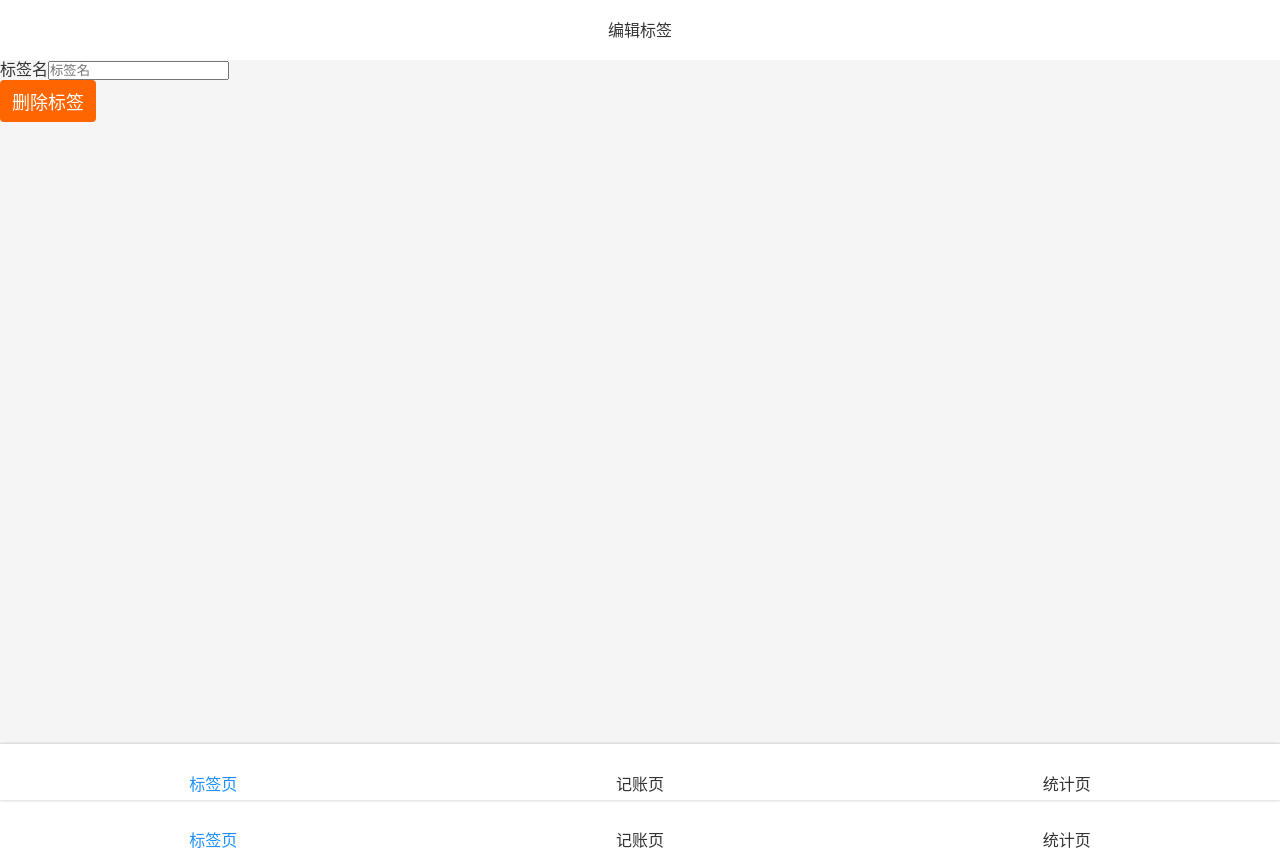
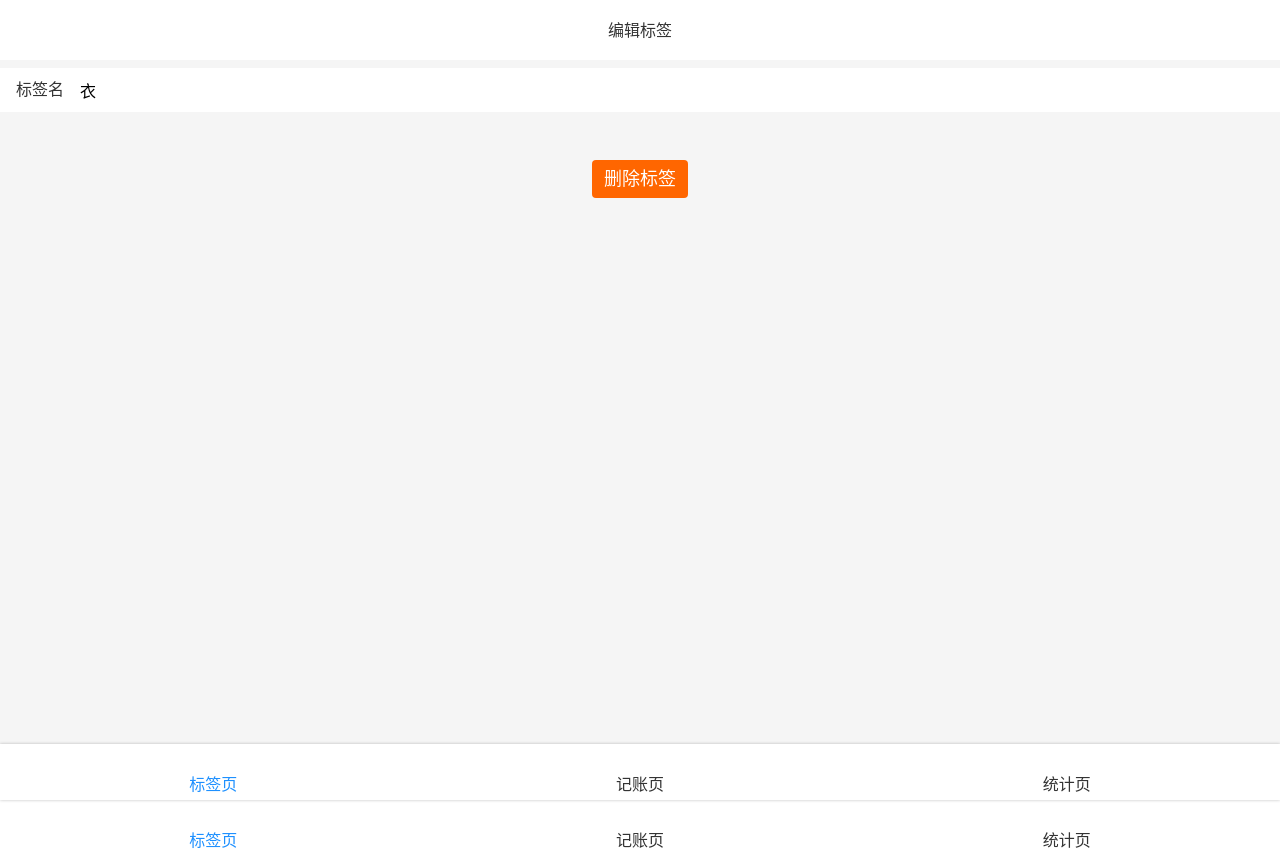
Before and after one commit to YoungDriverOfTech/bookKeeping-react-source, a React app: page /#/tags/1 in a window 1280 px wide. Built offline with nearby package versions, Linux system fonts and the light colour scheme.

Commit message:
编辑 tag 名

```diff
--- /dev/null
+++ b/src/components/Center.tsx
@@ -0,0 +1,10 @@
+import styled from 'styled-components';
+
+const Center = styled.div`
+  display:flex;
+  justify-content: center;
+  align-items: center;
+  flex-direction: column;
+`;
+
+export {Center};
--- a/src/components/Input.tsx
+++ b/src/components/Input.tsx
@@ -8,7 +8,7 @@ const Label = styled.label`
     > input {
       display:block;
       width: 100%;
-      height: 72px;
+      height: 44px;
       background: none;
       border: none;
     }
--- /dev/null
+++ b/src/components/Space.tsx
@@ -0,0 +1,7 @@
+import styled from 'styled-components';
+
+const Space = styled.div`
+  height: 16px;
+`;
+
+export {Space};
--- a/src/index.scss
+++ b/src/index.scss
@@ -24,8 +24,8 @@ body{
   line-height: 1.2;
   background: #f5f5f5;
 }
-button{
-  font-family: inherit;
+button, input {
+  font: inherit;
 }
 :focus{
   outline: none;
--- a/src/useTags.tsx
+++ b/src/useTags.tsx
@@ -11,7 +11,26 @@ const defaultTags = [
 const useTags = () => {
   const [tags, setTags] = useState<{ id: number; name: string }[]>(defaultTags);
   const findTag = (id: number) => tags.filter(tag => tag.id === id)[0];
-  return {tags, setTags, findTag};
+  const findTagIndex = (id: number) => {
+    let result = -1;
+    for (let i = 0; i < tags.length; i++) {
+      if (tags[i].id === id) {
+        result = i;
+        break;
+      }
+    }
+    return result;
+  };
+  const updateTag = (id: number, obj: { name: string }) => {
+    // 获取你要改的 tag 的下标
+    const index = findTagIndex(id);
+    // 深拷贝 tags 得到 tagsClone
+    const tagsClone = JSON.parse(JSON.stringify(tags));
+    // 把 tagsClone 的第 index 删掉，换成 {id:id, name: obj.name}
+    tagsClone.splice(index, 1, {id: id, name: obj.name});
+    setTags(tagsClone);
+  };
+  return {tags, setTags, findTag, updateTag, findTagIndex};
 };
 
 export {useTags};
--- a/src/views/Money/NoteSection.tsx
+++ b/src/views/Money/NoteSection.tsx
@@ -1,16 +1,16 @@
 import styled from 'styled-components';
-import React, {ChangeEventHandler, useRef} from 'react';
+import React, {ChangeEventHandler} from 'react';
 import {Input} from '../../components/Input';
 
 const Wrapper = styled.section`
   background: #f5f5f5;
-  padding: 0 16px;
+  padding: 14px 16px;
   font-size: 14px;
 `;
 
 type Props = {
   value: string,
-  onChange: (value:string) => void
+  onChange: (value: string) => void
 }
 const NoteSection: React.FC<Props> = (props) => {
   const note = props.value;
@@ -20,7 +20,8 @@ const NoteSection: React.FC<Props> = (props) => {
 
   return (
     <Wrapper>
-      <Input label="备注" type="text" value={note} onChange={onChange}/>
+      <Input label="备注" type="text" value={note} onChange={onChange}
+             placeholder="请填写备注"/>
     </Wrapper>
   );
 };
--- a/src/views/Tag.tsx
+++ b/src/views/Tag.tsx
@@ -5,6 +5,9 @@ import Layout from 'components/Layout';
 import Icon from 'components/Icon';
 import {Button} from 'components/Button';
 import styled from 'styled-components';
+import {Input} from '../components/Input';
+import {Center} from '../components/Center';
+import {Space} from '../components/Space';
 
 type Params = {
   id: string
@@ -18,10 +21,15 @@ const Topbar = styled.header`
   background:white;
 `;
 
-const Tag: React.FC = (props) => {
-  const {findTag} = useTags();
-  let {id} = useParams<Params>();
-  const tag = findTag(parseInt(id));
+const InputWrapper = styled.div`
+  background:white;
+  padding: 0 16px;
+  margin-top: 8px;
+`;
+const Tag: React.FC = () => {
+  const {findTag, updateTag} = useTags();
+  let {id: idString} = useParams<Params>();
+  const tag = findTag(parseInt(idString));
   return (
     <Layout>
       <Topbar>
@@ -29,15 +37,20 @@ const Tag: React.FC = (props) => {
         <span>编辑标签</span>
         <Icon/>
       </Topbar>
-      <div>
-        <label>
-          <span>标签名</span>
-          <input type="text" placeholder="标签名"/>
-        </label>
-      </div>
-      <div>
+      <InputWrapper>
+        <Input label="标签名" type="text" placeholder="标签名"
+               value={tag.name}
+               onChange={(e) => {
+                 updateTag(tag.id, {name: e.target.value});
+               }}
+        />
+      </InputWrapper>
+      <Center>
+        <Space/>
+        <Space/>
+        <Space/>
         <Button>删除标签</Button>
-      </div>
+      </Center>
     </Layout>
   );
 };
--- a/src/views/Tags.tsx
+++ b/src/views/Tags.tsx
@@ -5,6 +5,8 @@ import styled from 'styled-components';
 import Icon from '../components/Icon';
 import {Link} from 'react-router-dom';
 import {Button} from 'components/Button';
+import {Center} from 'components/Center';
+import {Space} from '../components/Space';
 
 const TagList = styled.ol`
   font-size: 16px;
@@ -21,16 +23,6 @@ const TagList = styled.ol`
       align-items: center;
     }
   }
-`;
-
-const Center = styled.div`
-  display:flex;
-  justify-content: center;
-  align-items: center;
-  flex-direction: column;
-`;
-const Space = styled.div`
-  height: 16px;
 `;
 
 function Tags() {
```
